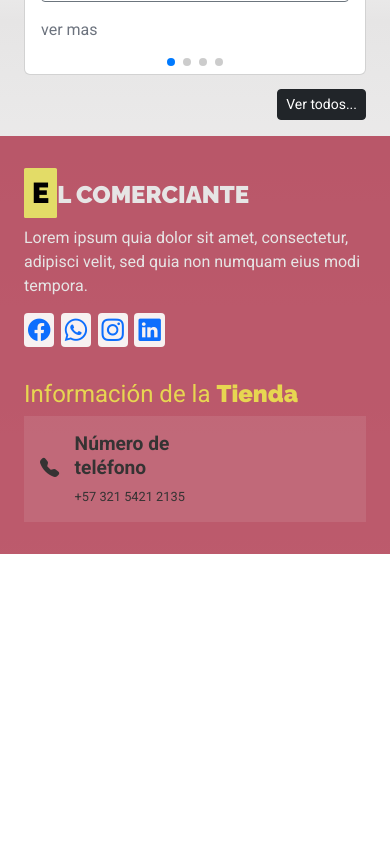
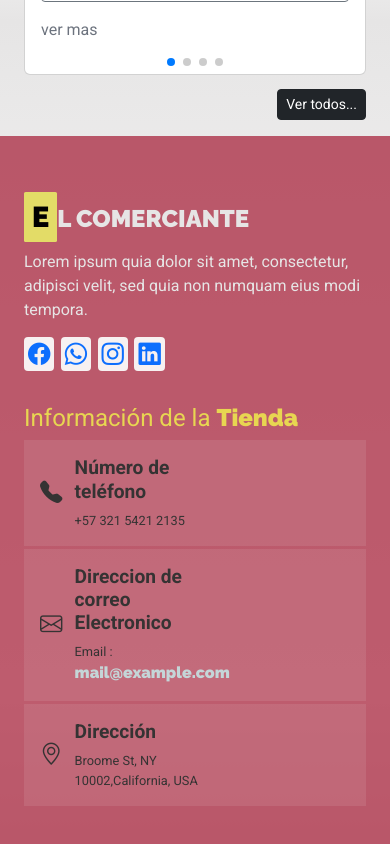
Before and after one commit to ChrisHuila/comercio-react, a React (Vite) app: page / in a window 390 px wide. Shown: the part 1836-2680 px from the top of the page. Before the commit the page ends 2390 px from the top, so only its background shows below. Built offline with nearby package versions, Linux system fonts and the light colour scheme.

Commit message:
footer responsive

```diff
--- a/src/components/layout/Footer.jsx
+++ b/src/components/layout/Footer.jsx
@@ -39,7 +39,27 @@ const Footer = () => {
                 <h4>Número de teléfono</h4>
                 <p className="no-margin">+57 321 5421 2135</p>
               </div>
-            </div>
+            </div> {/* fin footer-contacto-card */}
+
+            <div className="footer-contacto-card">
+              <div className="footer-contacto-icono">
+                <i className="bi bi-envelope"></i>
+              </div>
+              <div className="footer-contacto-informacion">
+                <h4>Direccion de correo Electronico</h4>
+                <p className="no-margin">Email : <span>mail@example.com </span> </p>
+              </div>
+            </div> {/* fin footer-contacto-card */}
+
+            <div className="footer-contacto-card">
+              <div className="footer-contacto-icono">
+                <i className="bi bi-geo-alt"></i>
+              </div>
+              <div className="footer-contacto-informacion">
+                <h4>Dirección</h4>
+                <p className="no-margin">Broome St, NY 10002,California, USA</p>
+              </div>
+            </div> {/* fin footer-contacto-card */}
 
 
 
--- a/src/styles/index.css
+++ b/src/styles/index.css
@@ -293,8 +293,13 @@ body {
     margin-top: 1rem;
 }
 .footer-container {
-    padding: 0 1.5rem;
+    padding: 1.5rem ;
     row-gap: 2rem;
+}
+@media (min-width: 768px) {
+    .footer-container{
+        grid-template-columns: repeat(2, 1fr);
+    }
 }
 .footer-titulo{
     text-align: left;
@@ -316,6 +321,7 @@ body {
     background-color: #ffffff;
 
 }
+
 .footer-contacto h2 {
     font-family: var(--textFont);
     font-weight: 400;
@@ -330,8 +336,8 @@ body {
     display: grid;
     grid-template-columns: 6% 50%;
     gap: 1rem;
+    margin-bottom: .2rem;
 
-    /* color: var(--blanco); */
     color: rgb(53, 51, 51);
     background-color: rgba(235, 229, 229, 0.11);
     padding: 1rem;
@@ -344,11 +350,15 @@ body {
     align-items: center;
 }
 .footer-contacto-icono i {
-    font-size: 1.2rem;
+    font-size: 1.4rem;
 }
 .footer-contacto-informacion h4 {
     font-size: 1.2rem;
     font-weight: 700;
+}
+.footer-contacto-informacion span {
+    color: #c5ebead6;
+    font-size: 1rem;
 }
 /* Botones */
 .bton {
```
